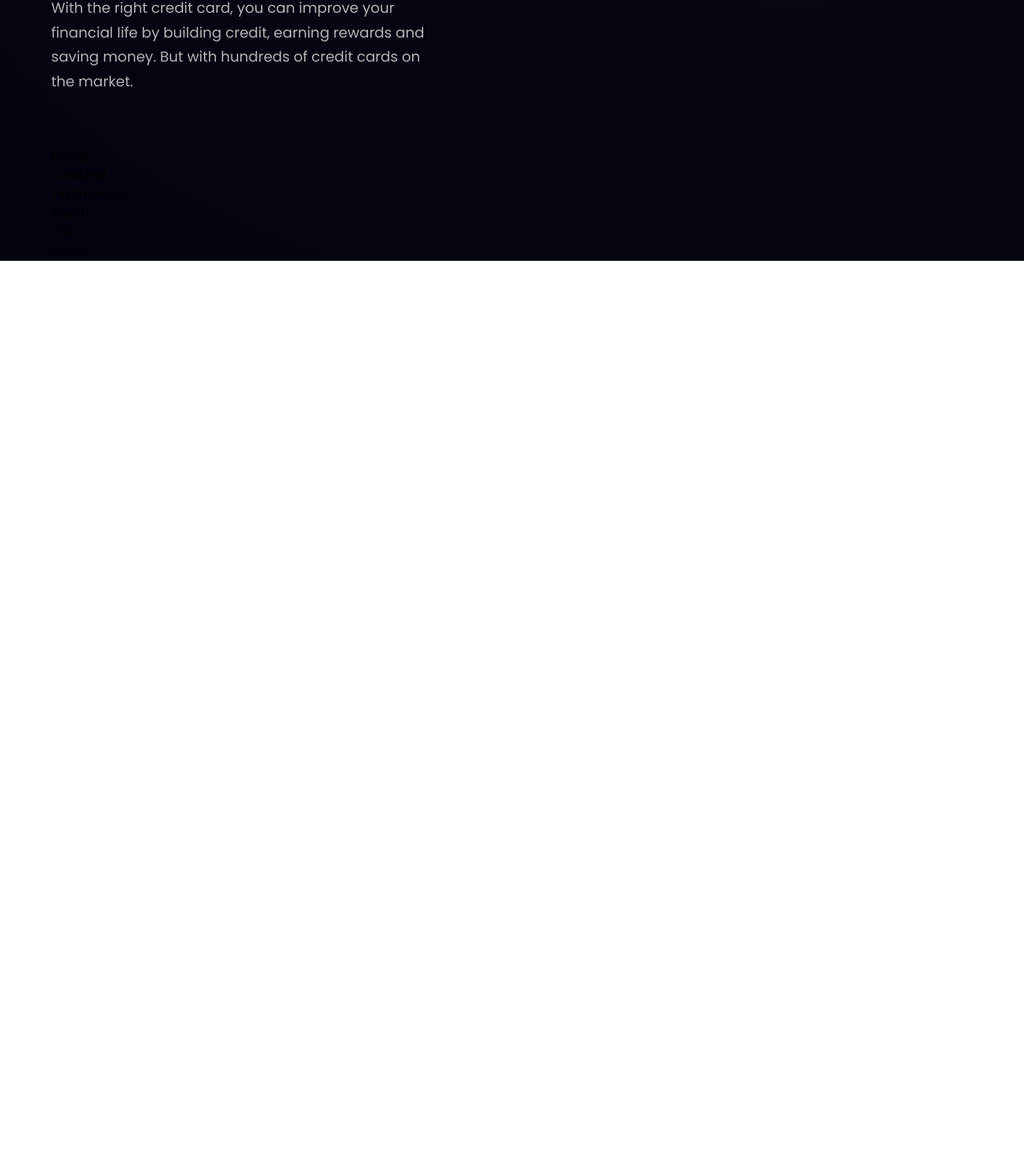
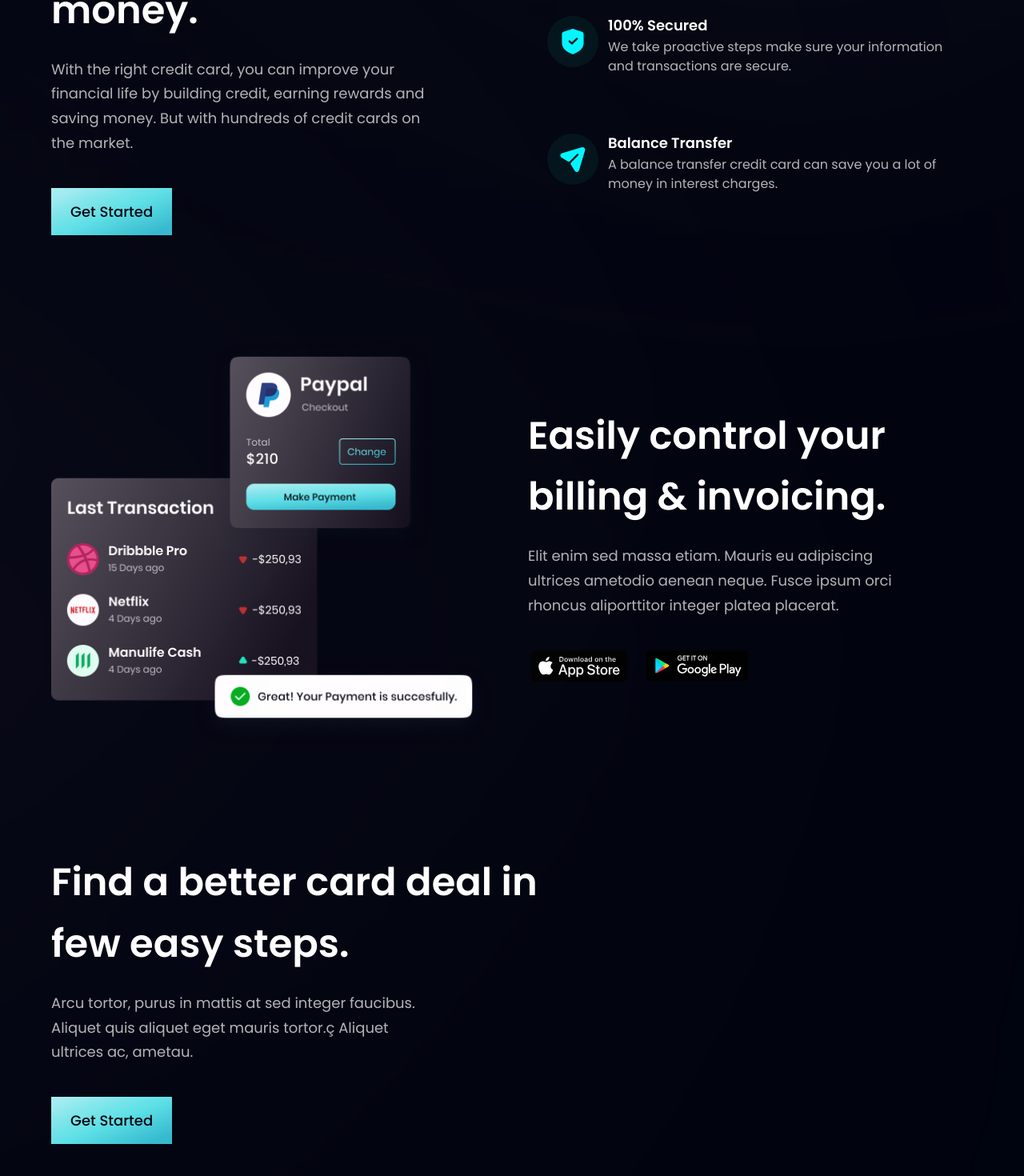
Before and after one commit to thomas-hdqr/bank_modern_app, a React (Vite) app in the folder bank_modern_app/: page / in a window 1280 px wide. Shown: the part 1188-2658 px from the top of the page at 80% size. Before the commit the page ends 1514 px from the top, so only its background shows below. Built offline with nearby package versions, Linux system fonts and the light colour scheme.

Commit message:
optimizing carddeal and business components

```diff
--- a/bank_modern_app/src/components/Billing.jsx
+++ b/bank_modern_app/src/components/Billing.jsx
@@ -1,9 +1,23 @@
-import React from 'react'
+import {apple, bill, google} from '../assets'
+import styles, {layout} from '../style'
 
-const billing = () => {
-  return (
-    <div>billing</div>
+const billing = () => (
+    <section id="product" className={layout.sectionReverse}>
+      <div className={layout.sectionImgReverse}>
+        <img src={bill} alt="billing" className="w-[100%] h-[100%] relative z-5" />
+        <div className="absolute z-[3] -left-1/2 top-0 w-[50%] h-[50%] rounded-full white__gradient" />
+        <div className="absolute z-[0] -left-1/2 bottom-0 w-[50%] h-[50%] rounded-full pink__gradient" />
+      </div>
+      <div className={layout.sectionInfo}>
+        <h2 className={styles.heading2}>Easily control your <br className="sm:block hidden" />billing & invoicing.</h2>
+        <p className={`${styles.paragraph} max-w-[470px] mt-5`}>Elit enim sed massa etiam. Mauris eu adipiscing ultrices ametodio aenean neque. Fusce ipsum orci rhoncus aliporttitor integer platea placerat.</p>
+        <div className="flex flex-row flex-wrap sm:mt-10 mt-6">
+          <img src={apple} alt="google_play" className="w-[128px] h-[40px] object-contain mr-5 cursor-pointer" />
+          <img src={google} alt="google_play" className="w-[128px] h-[40px] object-contain mr-5 cursor-pointer" />
+        </div>
+      </div>
+    </section>
   )
-}
+
 
 export default billing
--- a/bank_modern_app/src/components/Business.jsx
+++ b/bank_modern_app/src/components/Business.jsx
@@ -2,15 +2,39 @@
 import styles, {layout} from '../style'
 import Button from './Button'
 
-const Business = () => {
-  return (
+const FeatureCard = ({icon, title, content, index}) => (
+  <div className={`flex flex-row p-6 rounded-[20px] ${index !== features.length - 1 ? "mb-6" : "mb-0"} feature-card`}>
+    <div className={`w-[64px] h-[64px] rounded-full ${styles.flexCenter} bg-dimBlue`}>
+      <img src={icon} alt="star" className="w-[50%] h-[50%] object-contain" />
+    </div>
+    <div className="flex-1 flex flex-col ml-3">
+      <h4 className="font-poppins font-semibold text-white text-[18px] leading-[23px] mb-1">
+        {title}
+      </h4>
+      <p className="font-poppins font-normal text-dimWhite text-[16px] leading-[24px]">
+        {content}
+      </p>
+    </div>
+  </div>
+)
+
+const Business = () =>  (
     <section id="features" className={layout.section}>
       <div className={layout.sectionInfo}>
         <h2 className={styles.heading2}>You do the business, <br className="sm:block hidden"/>we’ll handle the money.</h2>
         <p className={`${styles.paragraph} max-w-[470px] mt-5`}>With the right credit card, you can improve your financial life by building credit, earning rewards and saving money. But with hundreds of credit cards on the market.</p>
+
+        <Button styles="mt-10" />
       </div>
+
+      <div className={`${layout.sectionImg} flex-col`}>
+        {features.map((feature, index) => (
+          <FeatureCard key={feature.id} {...feature} index={index} />
+        ))}
+      </div>
+
     </section>
   )
-}
+
 
 export default Business
--- a/bank_modern_app/src/components/Button.jsx
+++ b/bank_modern_app/src/components/Button.jsx
@@ -1,8 +1,10 @@
 import React from 'react'
 
-const Button = () => {
+const Button = ({ styles }) => {
   return (
-    <div>Button</div>
+    <button type="button" className={`py-4 px-6 bg-blue-gradient font-poppins font-medium text-[18px] text-primary outline-none ${styles}`}>
+      Get Started
+    </button>
   )
 }
 
--- a/bank_modern_app/src/components/CardDeal.jsx
+++ b/bank_modern_app/src/components/CardDeal.jsx
@@ -1,9 +1,16 @@
-import React from 'react'
+import {card} from '../assets'
+import styles, {layout} from '../style'
+import Button from './Button'
 
-const CardDeal = () => {
-  return (
-    <div>CardDeal</div>
+const CardDeal = () => (
+    <section className={layout.section}>
+      <div className={layout.sectionInfo}>
+        <h2 className={styles.heading2}>Find a better card deal in <br className="sm:block hidden" />few easy steps.</h2>
+        <p className={`${styles.paragraph} max-w-[470px] mt-5`}>Arcu tortor, purus in mattis at sed integer faucibus. Aliquet quis aliquet eget mauris tortor.ç Aliquet ultrices ac, ametau.</p>
+        <Button styles="mt-10" />
+      </div>
+    </section>
   )
-}
+
 
 export default CardDeal
```
